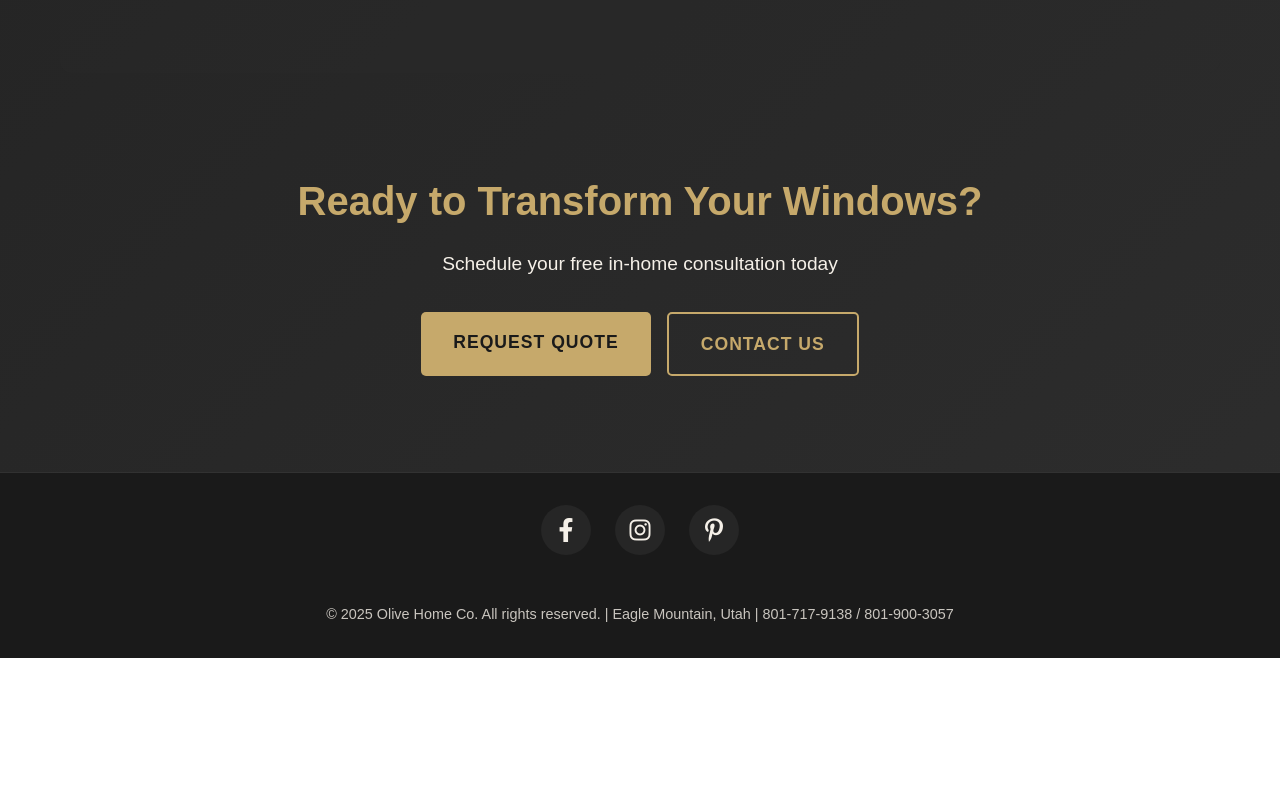
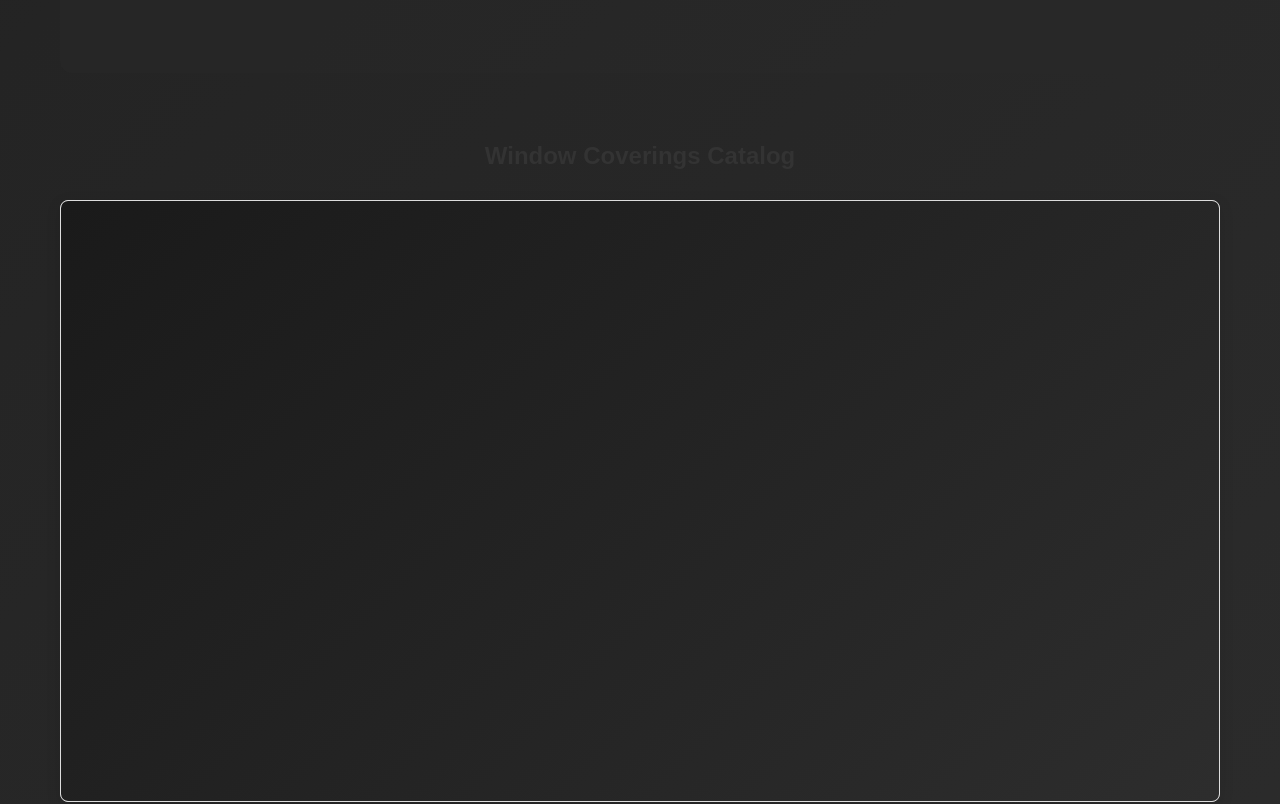
Before and after one commit to Jadeng24/olive-home-react, a React (Vite) app: page /window-coverings in a window 1280 px wide. Shown: the part 2800-3604 px from the top of the page. Before the commit the page ends 3458 px from the top, so only its background shows below. Built offline with nearby package versions, Linux system fonts and the light colour scheme.

Commit message:
changed window.coverings pdf to window-coverings.pdf so image will load

```diff
--- /dev/null
+++ b/src/components/PDFViewer/PDFViewer.scss
@@ -0,0 +1,24 @@
+.pdf-viewer {
+  margin: 2rem 0;
+
+  .pdf-title {
+    text-align: center;
+    margin-bottom: 1.5rem;
+    color: #333;
+    font-size: 1.5rem;
+    font-weight: 600;
+  }
+
+  .pdf-container {
+    border: 1px solid #ddd;
+    border-radius: 8px;
+    overflow: hidden;
+    box-shadow: 0 4px 15px rgba(0, 0, 0, 0.1);
+    background: #fff;
+
+    .pdf-iframe {
+      border: none;
+      display: block;
+    }
+  }
+}
--- /dev/null
+++ b/src/components/PDFViewer/PDFViewer.tsx
@@ -0,0 +1,26 @@
+import React from 'react';
+import './PDFViewer.scss';
+
+interface PDFViewerProps {
+  pdfUrl: string;
+  title?: string;
+}
+
+const PDFViewer: React.FC<PDFViewerProps> = ({ pdfUrl, title }) => {
+  return (
+    <div className="pdf-viewer">
+      {title && <h3 className="pdf-title">{title}</h3>}
+      <div className="pdf-container">
+        <iframe
+          src={pdfUrl}
+          title={title || 'PDF Document'}
+          className="pdf-iframe"
+          width="100%"
+          height="600px"
+        />
+      </div>
+    </div>
+  );
+};
+
+export default PDFViewer;
--- a/src/pages/WindowCoverings/WindowCoverings.tsx
+++ b/src/pages/WindowCoverings/WindowCoverings.tsx
@@ -4,6 +4,7 @@ import blindsImage from "../../assets/blinds.png";
 import shadesImage from "../../assets/shades.png";
 import draperyImage from "../../assets/drapery.png";
 import shuttersImage from "../../assets/shutters.png";
+import PDFViewer from "../../components/PDFViewer/PDFViewer";
 
 const WindowCoverings: React.FC = () => {
   const heroRef = useRef<HTMLDivElement>(null);
@@ -131,6 +132,11 @@ const WindowCoverings: React.FC = () => {
             </div>
           </div>
 
+          <PDFViewer
+            pdfUrl="/window-coverings.pdf"
+            title="Window Coverings Catalog"
+          />
+
           <div className="cta-section">
             <h2>Ready to Transform Your Windows?</h2>
             <p>Schedule your free in-home consultation today</p>
```
Also changed, not shown: 1 other file (tests, documents, lock files or other folders).
